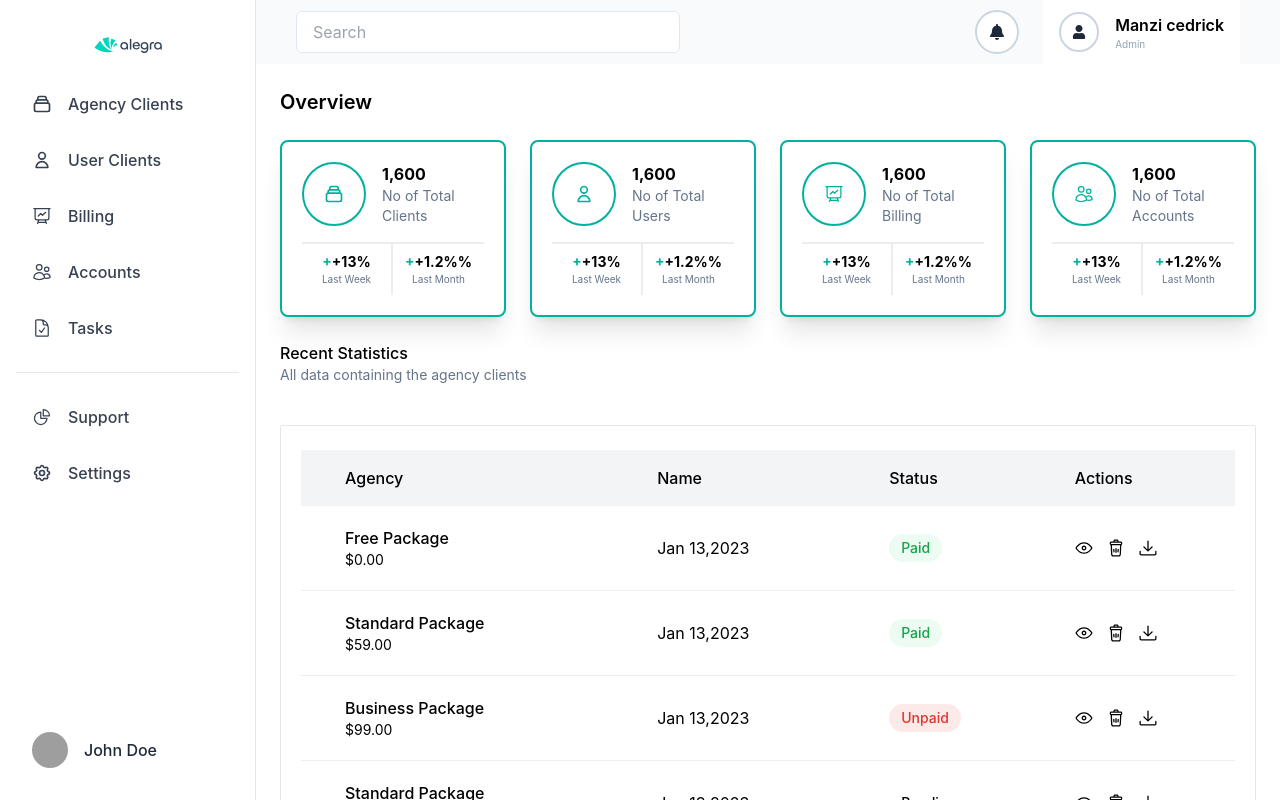
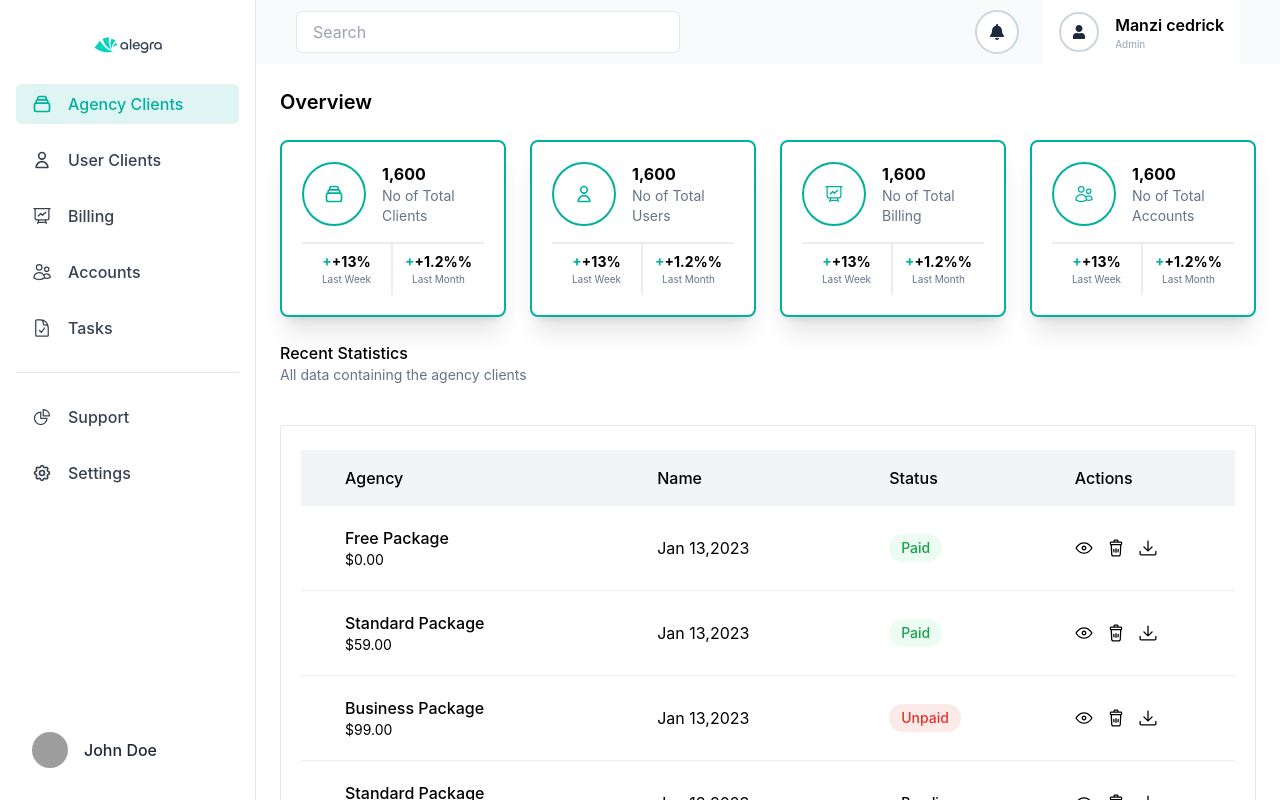
Before and after one commit to Manzi-Cedrick/docu_cont_ai, a React (Create React App) app: page /admin/dashboard in a window 1280 px wide. Built offline with nearby package versions, Linux system fonts and the light colour scheme; grey boxes are pictures that could not be loaded.

Commit message:
[add]: check header active link t

```diff
--- a/src/components/shared/sidebar.tsx
+++ b/src/components/shared/sidebar.tsx
@@ -3,6 +3,13 @@ import {Link} from 'react-router-dom'
 import {sideBarLinks} from '../../utils/contants'
 
 const Sidebar = () => {
+    const checkHeaderActive = (path: string) => {
+        if (window.location.pathname === path) {
+            return 'bg-[#00b19c20] text-primary '
+        } else {
+            return ''
+        }
+    }
     return (
         <aside className="flex flex-col w-64 h-screen px-4 py-8 overflow-y-auto bg-white border-r rtl:border-r-0 rtl:border-l">
             <Link to="#">
@@ -12,7 +19,7 @@ const Sidebar = () => {
                 <nav>
                     <div className='flex flex-col gap-4'>
                     {sideBarLinks.slice(0,5).map((link) => (
-                        <Link className="flex items-center px-4 py-2 text-gray-700 hover:bg-gray-100 rounded-md " to={link.path}>
+                        <Link className={`${checkHeaderActive(link.path)} flex items-center  px-4 py-2 text-gray-700 hover:bg-gray-100 rounded-md`} to={link.path}>
                             {link.icon}
                             <span className="mx-4 font-medium">{link.name}</span>
                         </Link>
@@ -21,7 +28,7 @@ const Sidebar = () => {
                     <hr className="my-6 border-gray-200 "/>
                     <div className='flex flex-col gap-4'>
                     {sideBarLinks.slice(5).map((link) => (
-                        <Link className="flex items-center px-4 py-2 text-gray-700 hover:bg-gray-100 rounded-md " to={link.path}>
+                        <Link className={`${checkHeaderActive(link.path)} flex items-center px-4 py-2 text-gray-700 hover:bg-gray-100 rounded-md`} to={link.path}>
                             {link.icon}
                             <span className="mx-4 font-medium">{link.name}</span>
                         </Link>
```
